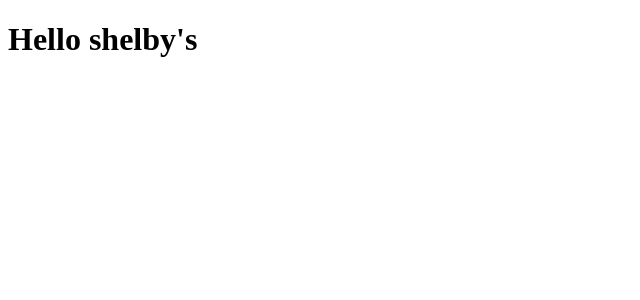
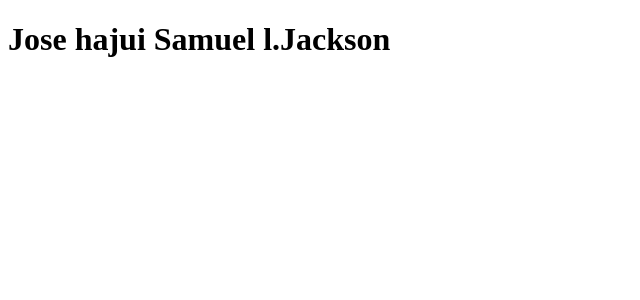
Before and after one commit to Ken-mbira/PARKLANDS, an Angular app: page / in a window 1280 px wide. Shown: the top 300 px of the page, without its empty margins (0-640 px from the left). Built offline with nearby package versions, Linux system fonts and the light colour scheme.

Commit message:
change in html

```diff
--- a/src/app/app.component.html
+++ b/src/app/app.component.html
@@ -1 +1 @@
-<h1>Hello shelby's</h1>
+<h1>Jose hajui Samuel l.Jackson</h1>
```
Also changed, not shown: 1 other file (tests, documents, lock files or other folders).
